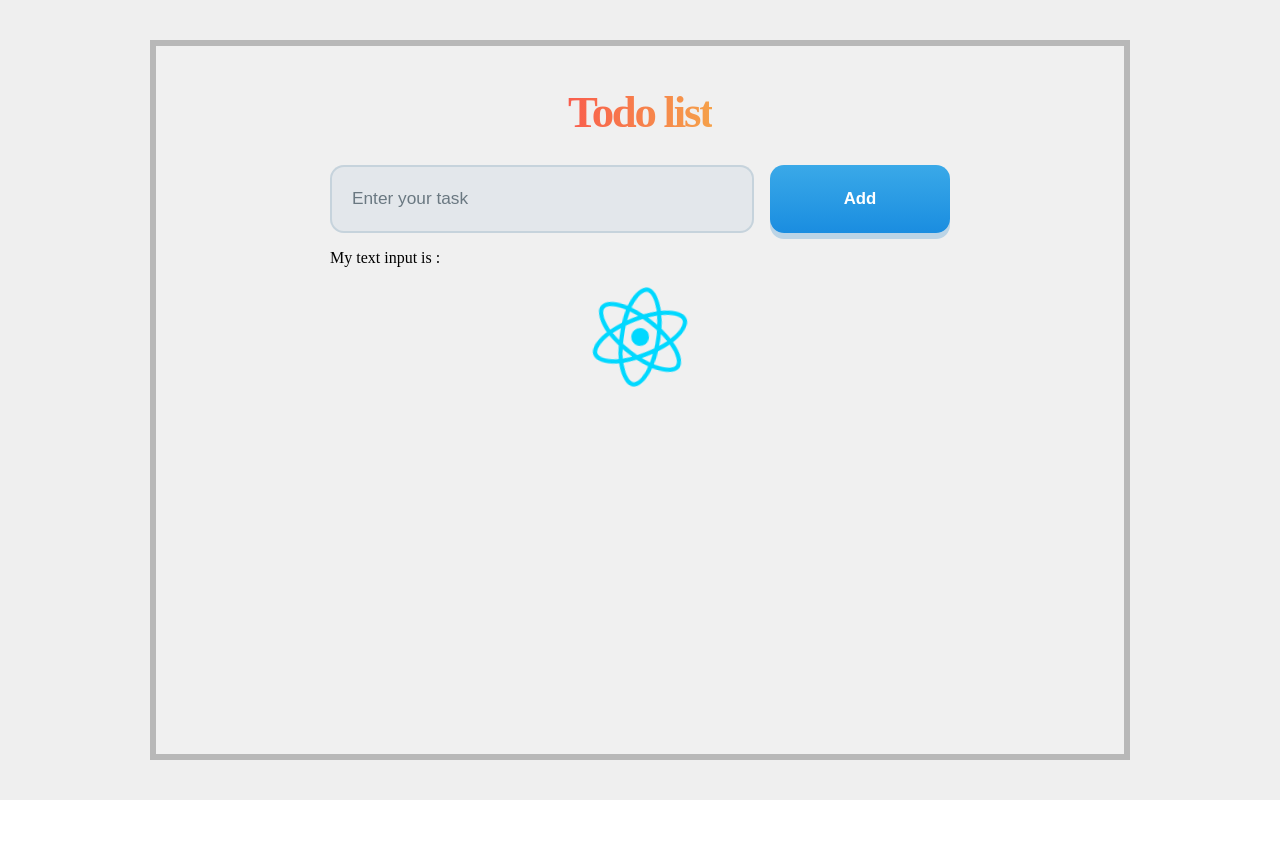
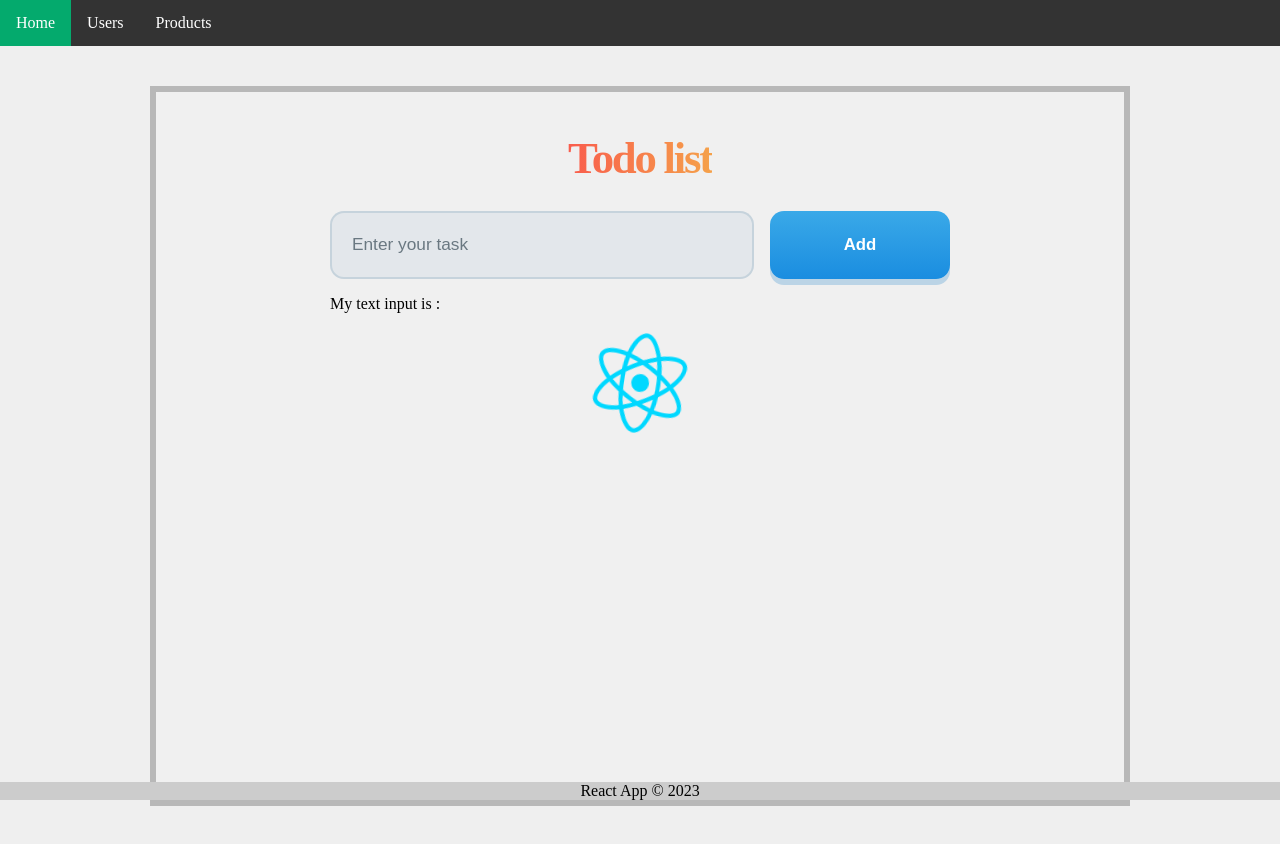
Before and after one commit to duykhoi-kt/Learn-Bacsic-ReactJS, a React (Vite) app: page / in a window 1280 px wide. Before the commit the page ends 800 px from the top, so only its background shows below. Built offline with nearby package versions, Linux system fonts and the light colour scheme.

Commit message:
video 47

```diff
--- a/src/App.jsx
+++ b/src/App.jsx
@@ -3,7 +3,8 @@
 import TodoData from './components/Todo/TodoData';
 import TodoNew from './components/Todo/TodoNew';
 import reactLogo from './assets/react.svg';
-
+import Header from './components/layout/header';
+import Footer from './components/layout/footer';
 function App() {
   const [todoList, setTodoList] = useState([
     // { id: 1, name: "Learn React" },
@@ -23,13 +24,15 @@
 
   // function handleDeleteTodo
 
-  const handleDeleteTodo = (id)=>{
-    setTodoList(todoList.filter((item)=> item.id !== id));
+  const handleDeleteTodo = (id) => {
+    setTodoList(todoList.filter((item) => item.id !== id));
   }
 
 
 
   return (
+    <>
+      <Header />
       <div className="todo-page">
         <div className="todo-container">
           <h1 className="todo-title">Todo list</h1>
@@ -47,6 +50,8 @@
           }
         </div>
       </div>
+      <Footer  />
+    </>
   );
 }
 
--- /dev/null
+++ b/src/components/layout/footer.css
@@ -0,0 +1,8 @@
+.footer {
+    position: fixed;
+    left: 0;
+    bottom: 0;
+    width: 100%;
+    background-color: #ccc;
+    text-align: center;
+}
--- /dev/null
+++ b/src/components/layout/footer.jsx
@@ -0,0 +1,9 @@
+import './footer.css'
+const Footer = () => {
+    return (
+        <div className="footer">
+            <p>React App &copy; 2023</p>
+        </div>
+    );
+}
+export default Footer
--- /dev/null
+++ b/src/components/layout/header.css
@@ -0,0 +1,27 @@
+ul {
+    list-style-type: none;
+    margin: 0;
+    padding: 0;
+    overflow: hidden;
+    background-color: #333;
+}
+
+li {
+    float: left;
+}
+
+li a {
+    display: block;
+    color: white;
+    text-align: center;
+    padding: 14px 16px;
+    text-decoration: none;
+}
+
+li a:hover:not(.active) {
+    background-color: #111;
+}
+
+.active {
+    background-color: #04AA6D;
+}
--- /dev/null
+++ b/src/components/layout/header.jsx
@@ -0,0 +1,12 @@
+import './header.css'
+const header = () => {
+    return (
+        <ul>
+            <li><a className="active" href="/">Home</a></li>
+            <li><a href="/users">Users</a></li>
+            <li><a href="/products">Products</a></li>
+        </ul>
+    )
+}
+
+export default header
```
Lines whose indentation alone changed are shown as unchanged.
